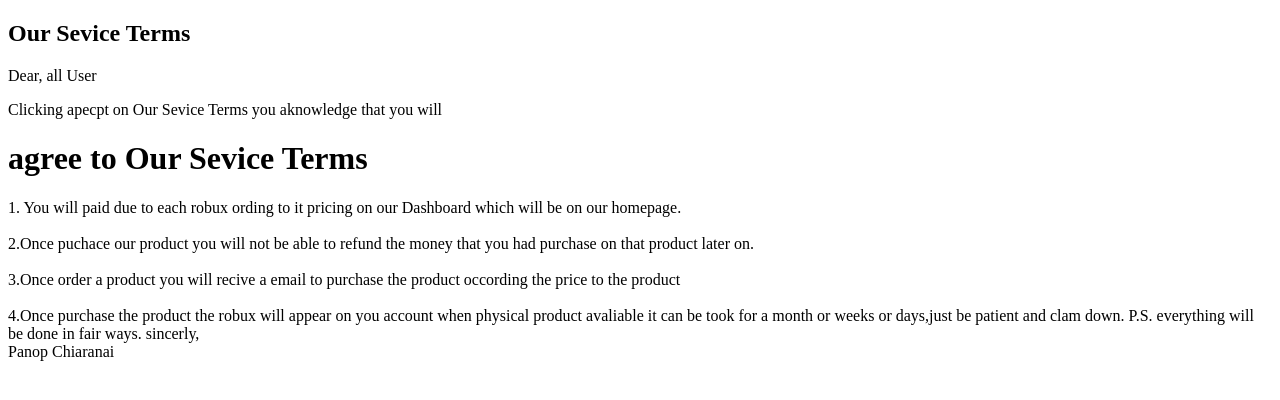
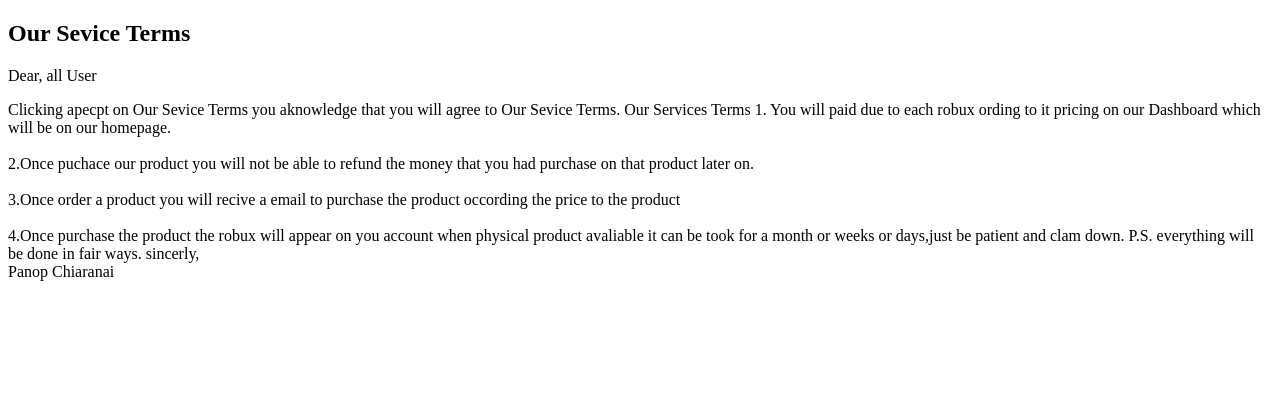
Before and after one commit to panop36521/our-terms-services, a plain HTML site: page index.html in a window 1280 px wide. Drawn offline with Linux system fonts and the light colour scheme.

Commit message:
Update index.html

```diff
--- a/index.html
+++ b/index.html
@@ -22,8 +22,8 @@
     <div class="centered"></div>
 <h2>Our Sevice Terms</h2>
 <p>Dear, all User</p>
-<p>Clicking apecpt on Our Sevice Terms you aknowledge that you will
- <h1>agree to   Our Sevice Terms</h1>
+<p>Clicking apecpt on Our Sevice Terms you aknowledge that you will agree to   Our Sevice Terms.
+    <h>Our Services Terms</h>
  1. You will paid due to each robux ording to it pricing on our Dashboard
  which will be on our homepage.<br><br>
  2.Once puchace our product you will not be able to refund the money that you had purchase on that product later on.<br><br>
```
